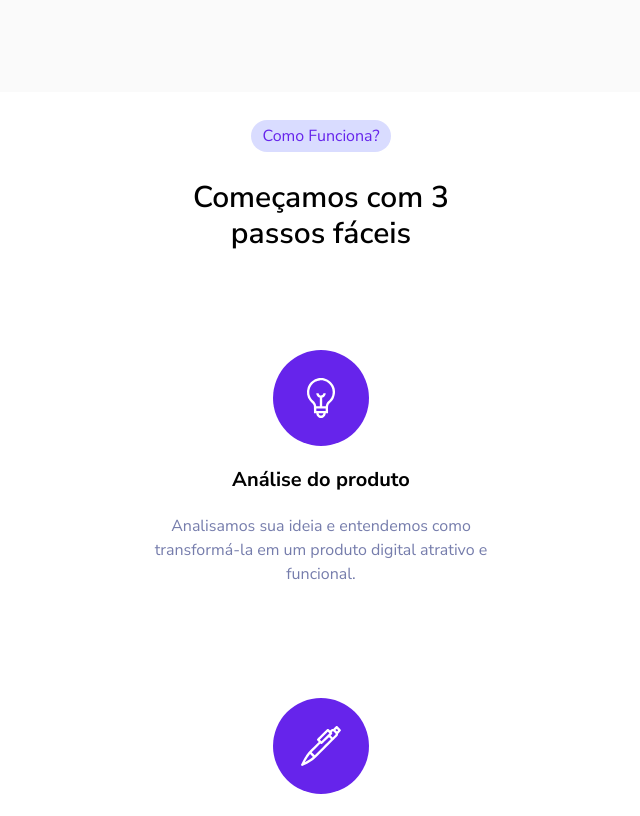
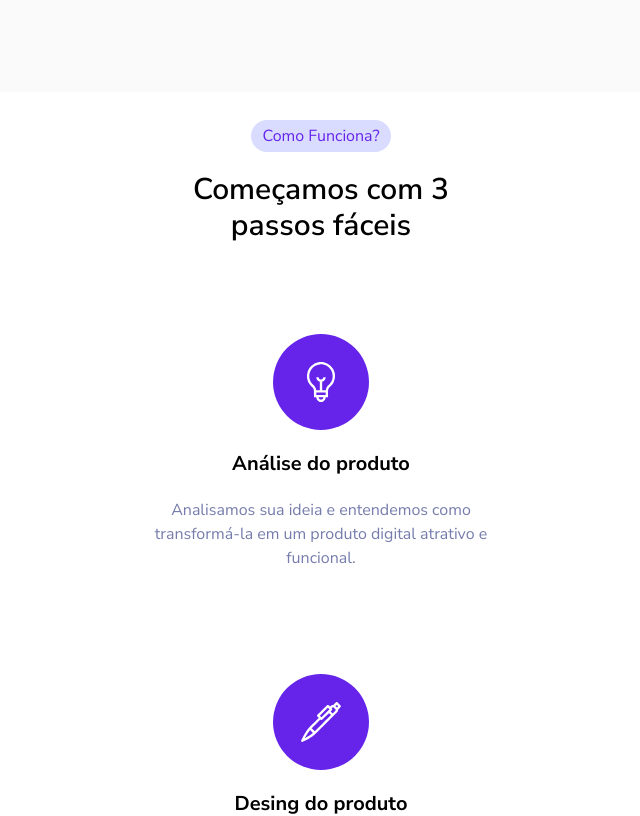
Before and after one commit to GustavoORl/portifolio, a React (Vite) app: page / in a window 1280 px wide. Shown: the part 1260-2076 px from the top of the page, without its empty margins (319-959 px from the left). Built offline with nearby package versions, Linux system fonts and the light colour scheme.

Commit message:
Ajuste gap WorkSection

```diff
--- a/src/components/WorkSection.jsx
+++ b/src/components/WorkSection.jsx
@@ -8,7 +8,7 @@
     return (
         <section className="flex justify-center h-screen bg-white mt-7">
             <div className="w-sm">
-                <div className="flex flex-col items-center gap-7">
+                <div className="flex flex-col items-center gap-5">
                     <h6 className="bg-[#4353ff33] text-[#6624EB] px-3 py-1 rounded-2xl">Como Funciona?</h6>
                     <h1 className="text-3xl font-semibold text-center"><span className="block">Começamos com 3</span> passos fáceis</h1>
 
```
